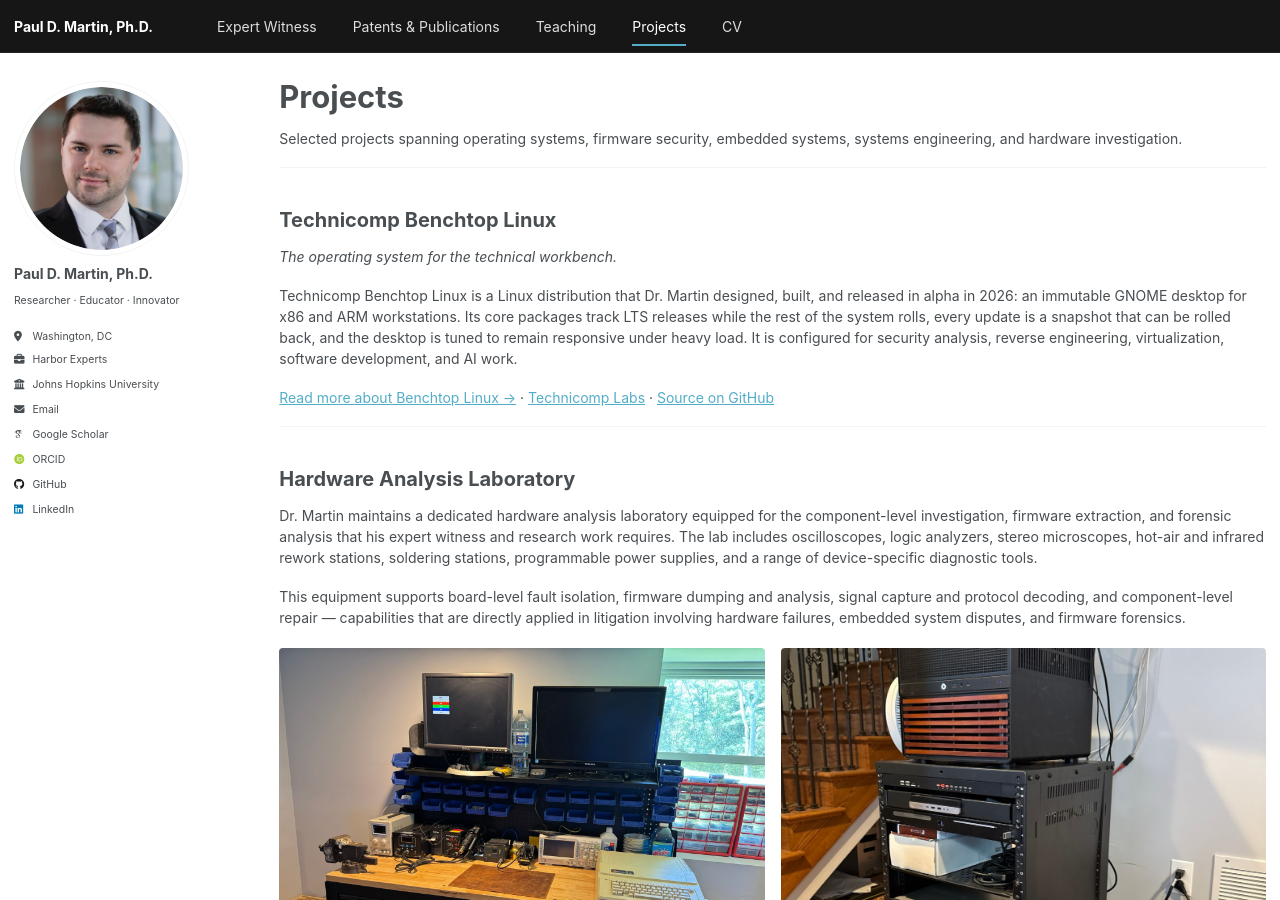
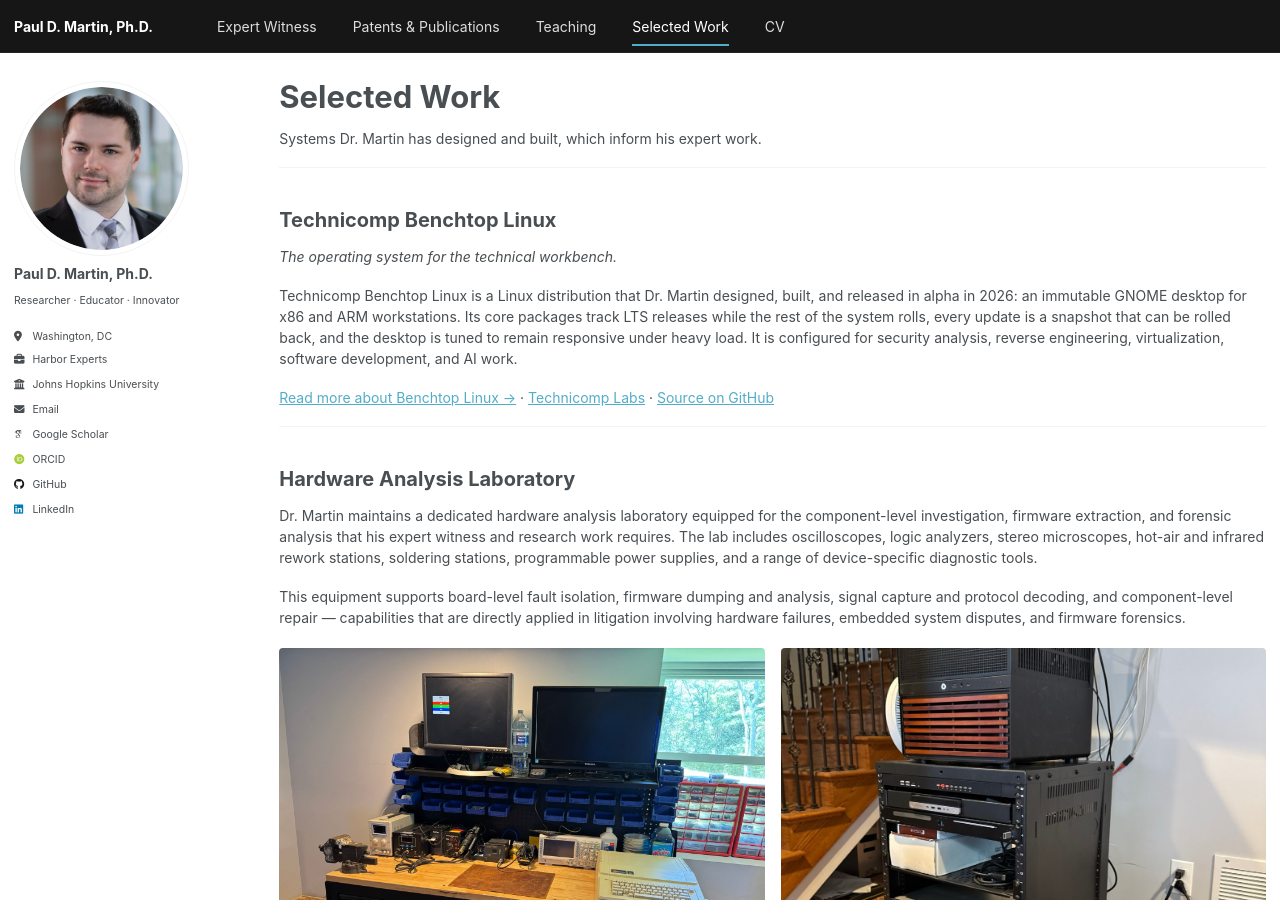
Before and after one commit to pauldmartinphd/pauldmartinphd.github.io, a Jekyll site: the page built from _pages/portfolio.html, in a window 1280 px wide and 900 px high. Built offline with Jekyll 4.4.1, drawn with Linux system fonts in a browser that asks for light colours; some web fonts are replaced.

Commit message:
Rename Projects to Selected Work; one-line intro

```diff
--- a/_data/navigation.yml
+++ b/_data/navigation.yml
@@ -8,7 +8,7 @@
   - title: "Teaching"
     url: /teaching/
 
-  - title: "Projects"
+  - title: "Selected Work"
     url: /portfolio/
 
   - title: "CV"
--- a/_pages/portfolio.html
+++ b/_pages/portfolio.html
@@ -1,16 +1,16 @@
 ---
 layout: archive
-title: "Projects"
+title: "Selected Work"
 permalink: /portfolio/
 redirect_from:
   - /portfolio/0-algorithmic-bits/
-description: "Selected projects by Paul D. Martin, Ph.D. spanning firmware security, embedded systems, reverse engineering, and hardware investigation."
+description: "Systems designed and built by Paul D. Martin, Ph.D., which inform his expert witness work in software, security, embedded systems, and hardware."
 author_profile: true
 ---
 
 {% include base_path %}
 
-<p>Selected projects spanning operating systems, firmware security, embedded systems, systems engineering, and hardware investigation.</p>
+<p>Systems Dr. Martin has designed and built, which inform his expert work.</p>
 
 <hr />
 
```
Also changed, not shown: _pages/about.md (+2 -2 lines).
